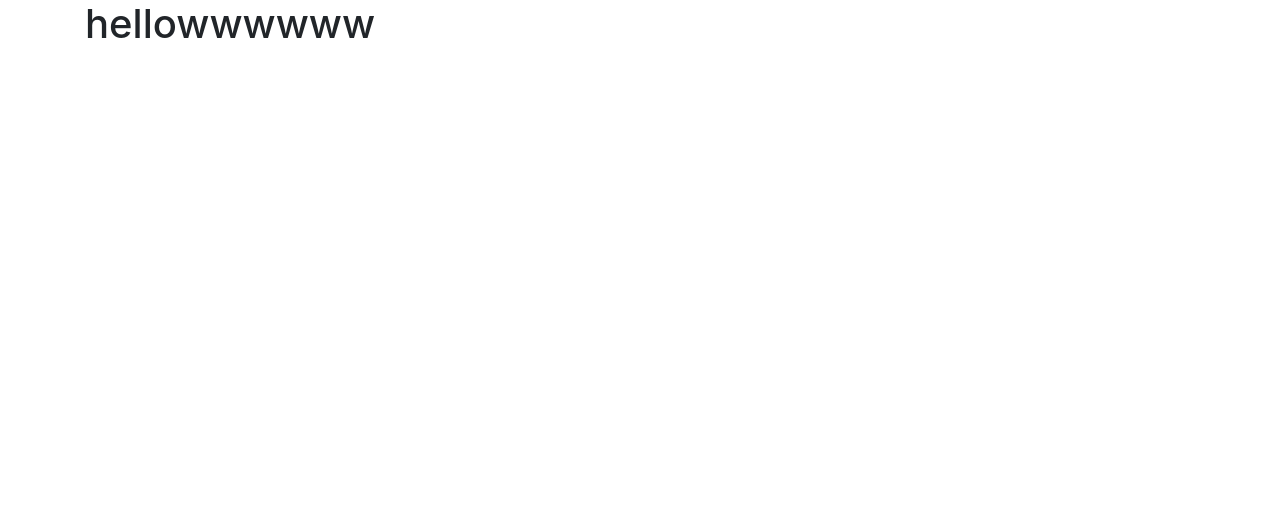
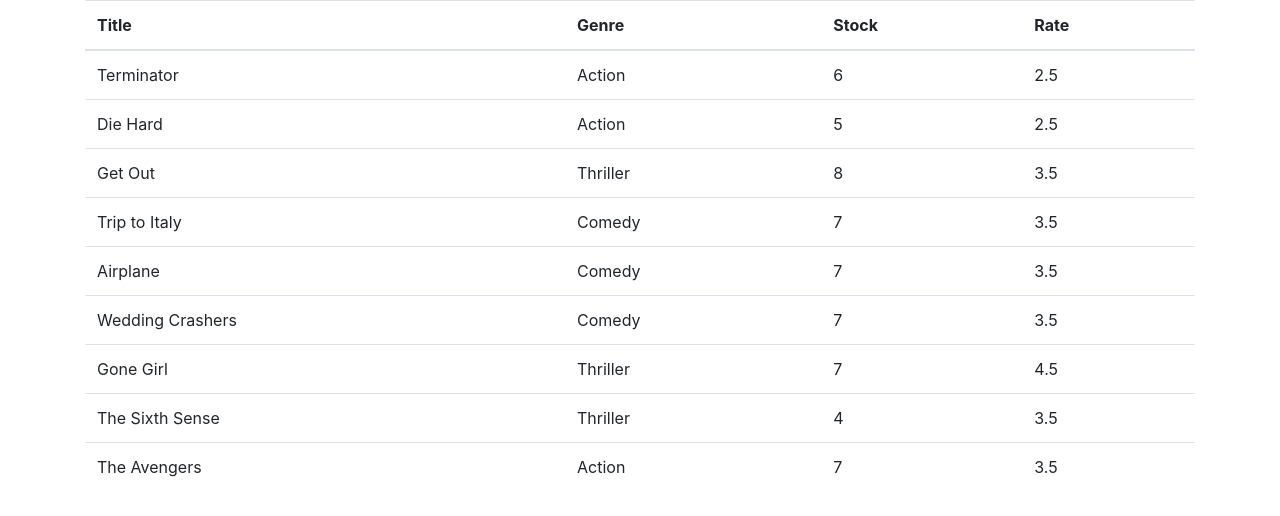
Before and after one commit to SinaMirzahosseinian/vidly, a React (Create React App) app: page / in a window 1280 px wide. Shown: the top 516 px of the page. Built offline with nearby package versions, Linux system fonts and the light colour scheme.

Commit message:
static  table added

```diff
--- a/src/App.js
+++ b/src/App.js
@@ -1,11 +1,12 @@
 import React, { Component } from "react";
 import "./App.css";
+import Movies from "./component/movies";
 
 class App extends Component {
   render() {
     return (
       <main className="container">
-        <h1 className="   column c"> hellowwwwww </h1>
+        <Movies />
       </main>
     );
   }
--- /dev/null
+++ b/src/component/movies.jsx
@@ -0,0 +1,33 @@
+import React, { Component } from "react";
+import { getMovies } from "../services/fakeMovieService";
+class Movies extends Component {
+  state = {
+    movies: getMovies()
+  };
+  render() {
+    return (
+      <table className="table">
+        <thead>
+          <tr>
+            <th>Title</th>
+            <th>Genre</th>
+            <th>Stock</th>
+            <th>Rate</th>
+          </tr>
+        </thead>
+        <tbody>
+          {this.state.movies.map(movie => (
+            <tr>
+              <td>{movie.title}</td>
+              <td>{movie.genre.name}</td>
+              <td>{movie.numberInStock}</td>
+              <td>{movie.dailyRentalRate}</td>
+            </tr>
+          ))}
+        </tbody>
+      </table>
+    );
+  }
+}
+
+export default Movies;
--- /dev/null
+++ b/src/services/fakeGenreService.js
@@ -0,0 +1,9 @@
+export const genres = [
+  { _id: "5b21ca3eeb7f6fbccd471818", name: "Action" },
+  { _id: "5b21ca3eeb7f6fbccd471814", name: "Comedy" },
+  { _id: "5b21ca3eeb7f6fbccd471820", name: "Thriller" }
+];
+
+export function getGenres() {
+  return genres.filter(g => g);
+}
--- /dev/null
+++ b/src/services/fakeMovieService.js
@@ -0,0 +1,97 @@
+import * as genresAPI from "./fakeGenreService";
+
+const movies = [
+  {
+    _id: "5b21ca3eeb7f6fbccd471815",
+    title: "Terminator",
+    genre: { _id: "5b21ca3eeb7f6fbccd471818", name: "Action" },
+    numberInStock: 6,
+    dailyRentalRate: 2.5,
+    publishDate: "2018-01-03T19:04:28.809Z"
+  },
+  {
+    _id: "5b21ca3eeb7f6fbccd471816",
+    title: "Die Hard",
+    genre: { _id: "5b21ca3eeb7f6fbccd471818", name: "Action" },
+    numberInStock: 5,
+    dailyRentalRate: 2.5
+  },
+  {
+    _id: "5b21ca3eeb7f6fbccd471817",
+    title: "Get Out",
+    genre: { _id: "5b21ca3eeb7f6fbccd471820", name: "Thriller" },
+    numberInStock: 8,
+    dailyRentalRate: 3.5
+  },
+  {
+    _id: "5b21ca3eeb7f6fbccd471819",
+    title: "Trip to Italy",
+    genre: { _id: "5b21ca3eeb7f6fbccd471814", name: "Comedy" },
+    numberInStock: 7,
+    dailyRentalRate: 3.5
+  },
+  {
+    _id: "5b21ca3eeb7f6fbccd47181a",
+    title: "Airplane",
+    genre: { _id: "5b21ca3eeb7f6fbccd471814", name: "Comedy" },
+    numberInStock: 7,
+    dailyRentalRate: 3.5
+  },
+  {
+    _id: "5b21ca3eeb7f6fbccd47181b",
+    title: "Wedding Crashers",
+    genre: { _id: "5b21ca3eeb7f6fbccd471814", name: "Comedy" },
+    numberInStock: 7,
+    dailyRentalRate: 3.5
+  },
+  {
+    _id: "5b21ca3eeb7f6fbccd47181e",
+    title: "Gone Girl",
+    genre: { _id: "5b21ca3eeb7f6fbccd471820", name: "Thriller" },
+    numberInStock: 7,
+    dailyRentalRate: 4.5
+  },
+  {
+    _id: "5b21ca3eeb7f6fbccd47181f",
+    title: "The Sixth Sense",
+    genre: { _id: "5b21ca3eeb7f6fbccd471820", name: "Thriller" },
+    numberInStock: 4,
+    dailyRentalRate: 3.5
+  },
+  {
+    _id: "5b21ca3eeb7f6fbccd471821",
+    title: "The Avengers",
+    genre: { _id: "5b21ca3eeb7f6fbccd471818", name: "Action" },
+    numberInStock: 7,
+    dailyRentalRate: 3.5
+  }
+];
+
+export function getMovies() {
+  return movies;
+}
+
+export function getMovie(id) {
+  return movies.find(m => m._id === id);
+}
+
+export function saveMovie(movie) {
+  let movieInDb = movies.find(m => m._id === movie._id) || {};
+  movieInDb.name = movie.name;
+  movieInDb.genre = genresAPI.genres.find(g => g._id === movie.genreId);
+  movieInDb.numberInStock = movie.numberInStock;
+  movieInDb.dailyRentalRate = movie.dailyRentalRate;
+
+  if (!movieInDb._id) {
+    movieInDb._id = Date.now();
+    movies.push(movieInDb);
+  }
+
+  return movieInDb;
+}
+
+export function deleteMovie(id) {
+  let movieInDb = movies.find(m => m._id === id);
+  movies.splice(movies.indexOf(movieInDb), 1);
+  return movieInDb;
+}
```
